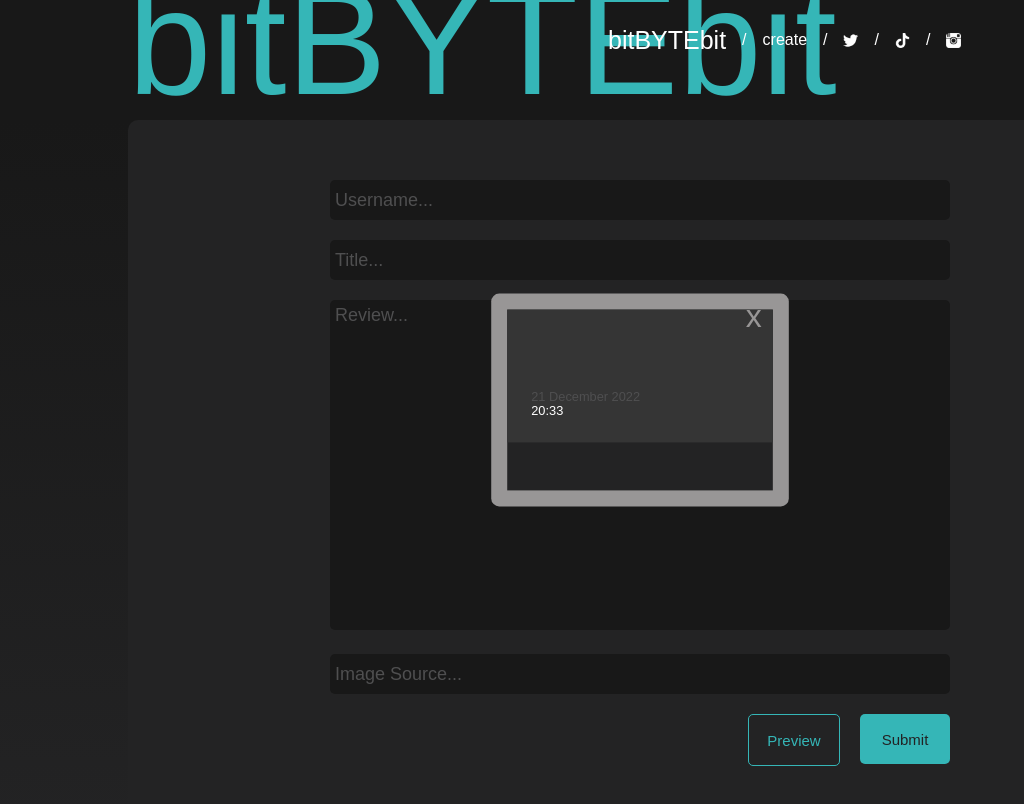
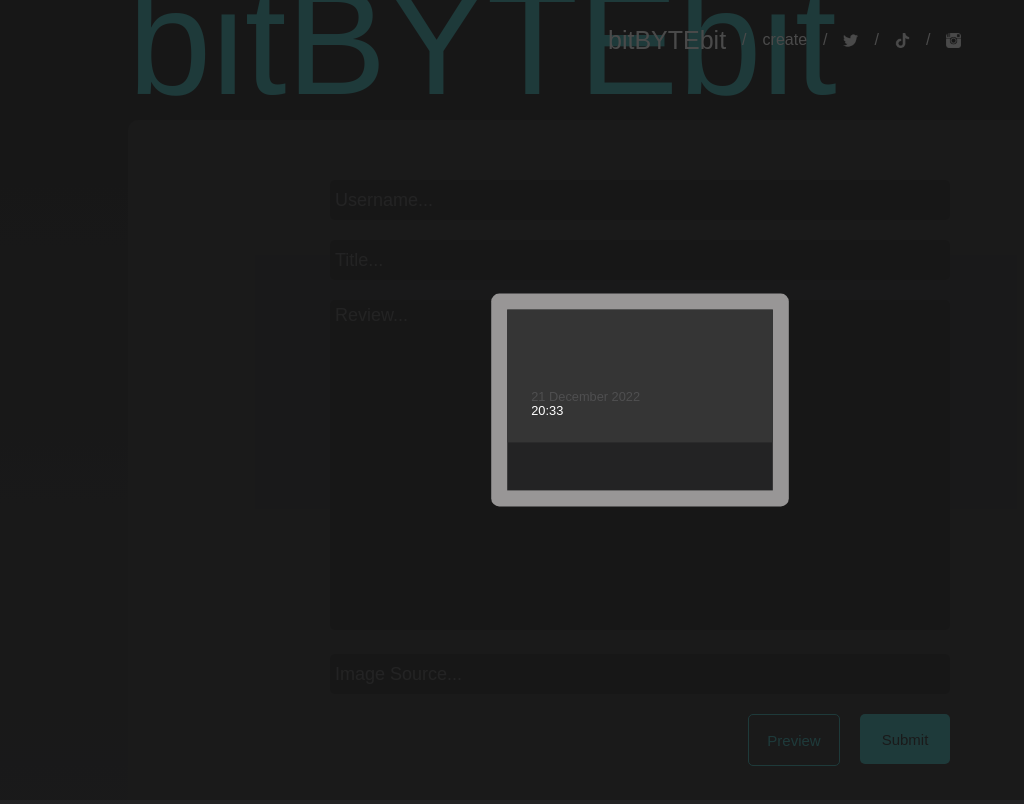
Before and after one commit to chloe-js/blog-react-frontend, a React (Create React App) app: page /create in a window 1280 px wide. Both pictures are taken after a click on the button "Preview". Shown: the top 804 px of the page, without its empty margins (0-1024 px from the left). Built offline with nearby package versions, Linux system fonts and the light colour scheme; no server answers; a web font is replaced by a local one.

Commit message:
changed addnewpost

```diff
--- a/src/MainContent.css
+++ b/src/MainContent.css
@@ -344,16 +344,6 @@
   font-size: 20px;
 }
 
-.big-button {
-  position: absolute;
-  left: calc(100% - 60px);
-  top: 5px;
-  font-size: 40px;
-  color: #989696;
-  background: none;
-  border: none;
-}
-
 .big-button:hover {
   color: #565555;
   cursor: pointer;
@@ -430,7 +420,7 @@
   top: 0;
   left: 0;
   z-index: 3;
-  background-color: rgb(0, 0, 0, 0);
+  background-color: #181818c7;
 }
 .blog-preview {
   width: fit-content;
--- a/src/components/Preview.js
+++ b/src/components/Preview.js
@@ -22,11 +22,8 @@
         type="button"
         onClick={openModal}
       ></input>
-      <div className="blog-preview-holder">
+      <div className="blog-preview-holder" onClick={closeModal}>
         <div className="blog-preview">
-          <button onClick={closeModal} className="big-button">
-            x
-          </button>
           <Blogs props={props} />
         </div>
       </div>
```
